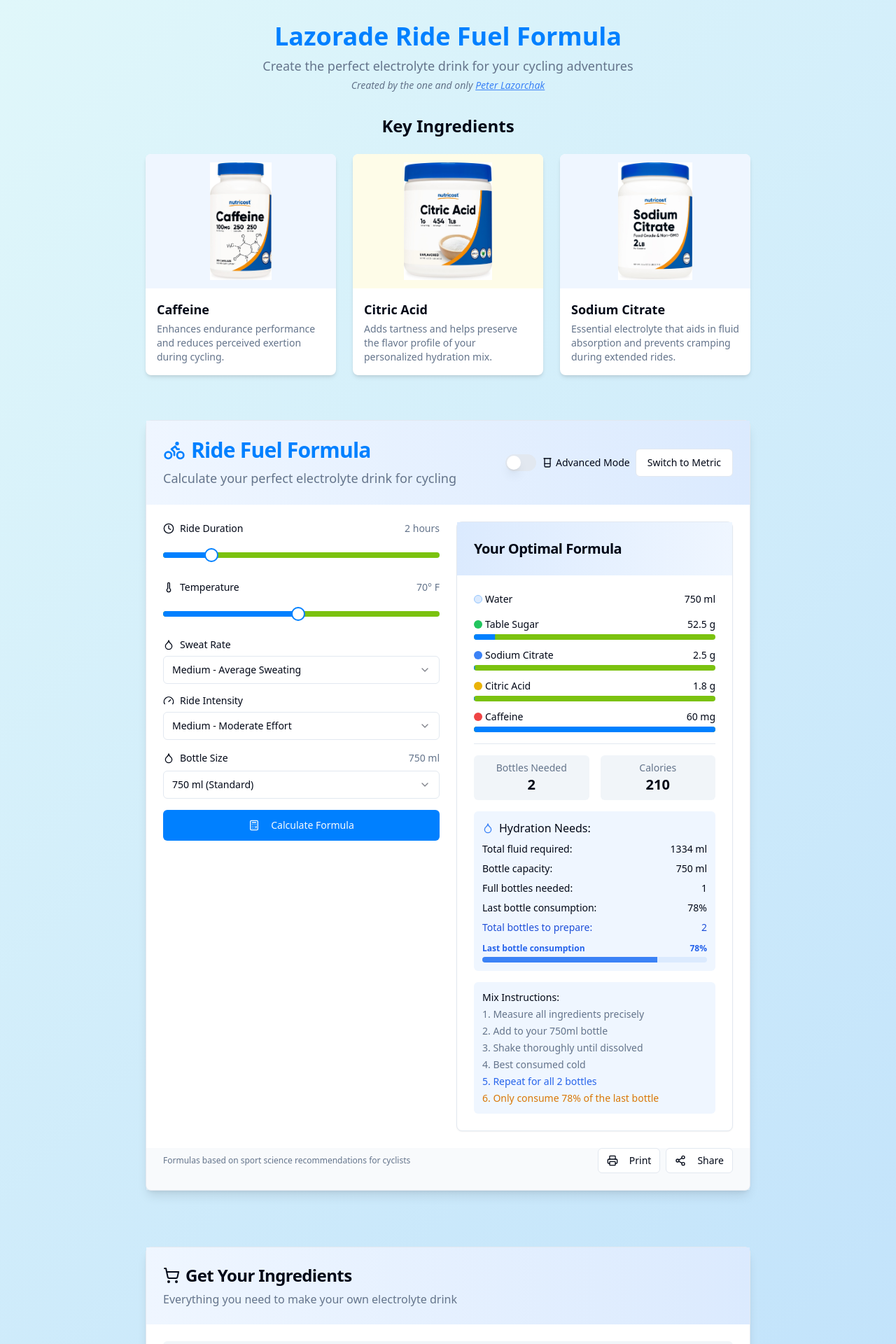
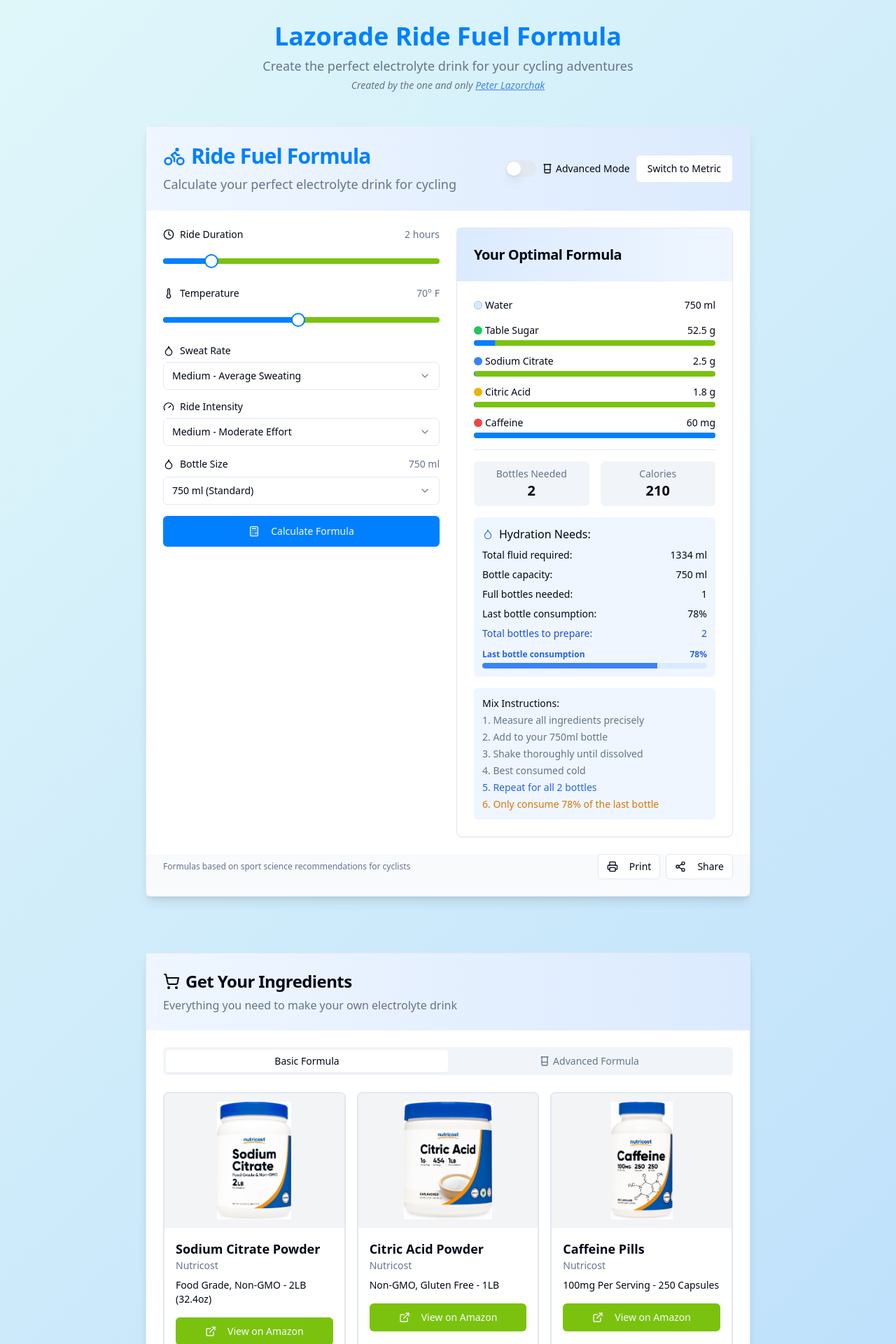
Before and after one commit to mwjo/lazorade, a React (Vite) app: page / in a window 1280 px wide. Shown: the top 1920 px of the page at 70% size. Built offline with nearby package versions, Linux system fonts and the light colour scheme.

Commit message:
Refactor: Move ingredient images
Move ingredient images to the basic formula section.

```diff
--- a/src/components/ProductRecommendations.tsx
+++ b/src/components/ProductRecommendations.tsx
@@ -19,21 +19,21 @@ const ProductRecommendations = () => {
       description: "Food Grade, Non-GMO - 2LB (32.4oz)",
       brand: "Nutricost",
       link: "https://www.amazon.com/dp/B096H1K287?smid=A2YD2H3KGK1F4L",
-      image: "/placeholder.svg"
+      image: "/lovable-uploads/1c71ebbf-55a3-4ada-a5c3-098db44cbf48.png"
     },
     {
       name: "Citric Acid Powder",
       description: "Non-GMO, Gluten Free - 1LB",
       brand: "Nutricost",
       link: "https://www.amazon.com/dp/B08NXXMWH7?smid=A2YD2H3KGK1F4L",
-      image: "/placeholder.svg"
+      image: "/lovable-uploads/59262418-bbb5-4eac-97d9-cc4e33bfd23a.png"
     },
     {
       name: "Caffeine Pills",
       description: "100mg Per Serving - 250 Capsules",
       brand: "Nutricost",
       link: "https://www.amazon.com/dp/B01MY5CW7S?smid=A2YD2H3KGK1F4L",
-      image: "/placeholder.svg"
+      image: "/lovable-uploads/3cfd2a58-40bf-4017-8be8-b8633f7cca20.png"
     }
   ];
 
@@ -107,14 +107,11 @@ const ProductRecommendations = () => {
               {basicProducts.map((product, index) => (
                 <Card key={index} className="formula-card overflow-hidden border-2 hover:border-primary/50 transition-all">
                   <div className="h-48 overflow-hidden bg-gray-100 flex items-center justify-center">
-                    <div className="w-full h-full flex flex-col items-center justify-center p-4 text-center">
-                      <img
-                        src={product.image}
-                        alt={product.name}
-                        className="w-24 h-24 object-contain mb-2 opacity-40"
-                      />
-                      <span className="text-sm font-medium text-gray-500">{product.name}</span>
-                    </div>
+                    <img
+                      src={product.image}
+                      alt={product.name}
+                      className="h-full object-contain p-3"
+                    />
                   </div>
                   <CardContent className="p-4">
                     <h3 className="font-bold text-lg">{product.name}</h3>
--- a/src/pages/Index.tsx
+++ b/src/pages/Index.tsx
@@ -24,59 +24,6 @@ const Index = () => {
         </p>
       </header>
 
-      <section className="max-w-4xl mx-auto px-4 mb-12">
-        <h2 className="text-2xl font-bold text-center mb-6">Key Ingredients</h2>
-        <div className="grid grid-cols-1 sm:grid-cols-3 gap-6">
-          <div className="bg-white dark:bg-gray-800 rounded-lg shadow-md overflow-hidden transition-transform hover:scale-105">
-            <div className="p-3 flex justify-center bg-blue-50 dark:bg-blue-900/20 h-48">
-              <img
-                src="/lovable-uploads/3cfd2a58-40bf-4017-8be8-b8633f7cca20.png"
-                alt="Caffeine"
-                className="h-full object-contain"
-              />
-            </div>
-            <div className="p-4">
-              <h3 className="font-bold text-lg mb-1">Caffeine</h3>
-              <p className="text-sm text-muted-foreground">
-                Enhances endurance performance and reduces perceived exertion during cycling.
-              </p>
-            </div>
-          </div>
-
-          <div className="bg-white dark:bg-gray-800 rounded-lg shadow-md overflow-hidden transition-transform hover:scale-105">
-            <div className="p-3 flex justify-center bg-yellow-50 dark:bg-yellow-900/20 h-48">
-              <img
-                src="/lovable-uploads/59262418-bbb5-4eac-97d9-cc4e33bfd23a.png"
-                alt="Citric Acid"
-                className="h-full object-contain"
-              />
-            </div>
-            <div className="p-4">
-              <h3 className="font-bold text-lg mb-1">Citric Acid</h3>
-              <p className="text-sm text-muted-foreground">
-                Adds tartness and helps preserve the flavor profile of your personalized hydration mix.
-              </p>
-            </div>
-          </div>
-
-          <div className="bg-white dark:bg-gray-800 rounded-lg shadow-md overflow-hidden transition-transform hover:scale-105">
-            <div className="p-3 flex justify-center bg-blue-50 dark:bg-blue-900/20 h-48">
-              <img
-                src="/lovable-uploads/1c71ebbf-55a3-4ada-a5c3-098db44cbf48.png"
-                alt="Sodium Citrate"
-                className="h-full object-contain"
-              />
-            </div>
-            <div className="p-4">
-              <h3 className="font-bold text-lg mb-1">Sodium Citrate</h3>
-              <p className="text-sm text-muted-foreground">
-                Essential electrolyte that aids in fluid absorption and prevents cramping during extended rides.
-              </p>
-            </div>
-          </div>
-        </div>
-      </section>
-
       <main className="space-y-12">
         <RideCalculator />
 
```
